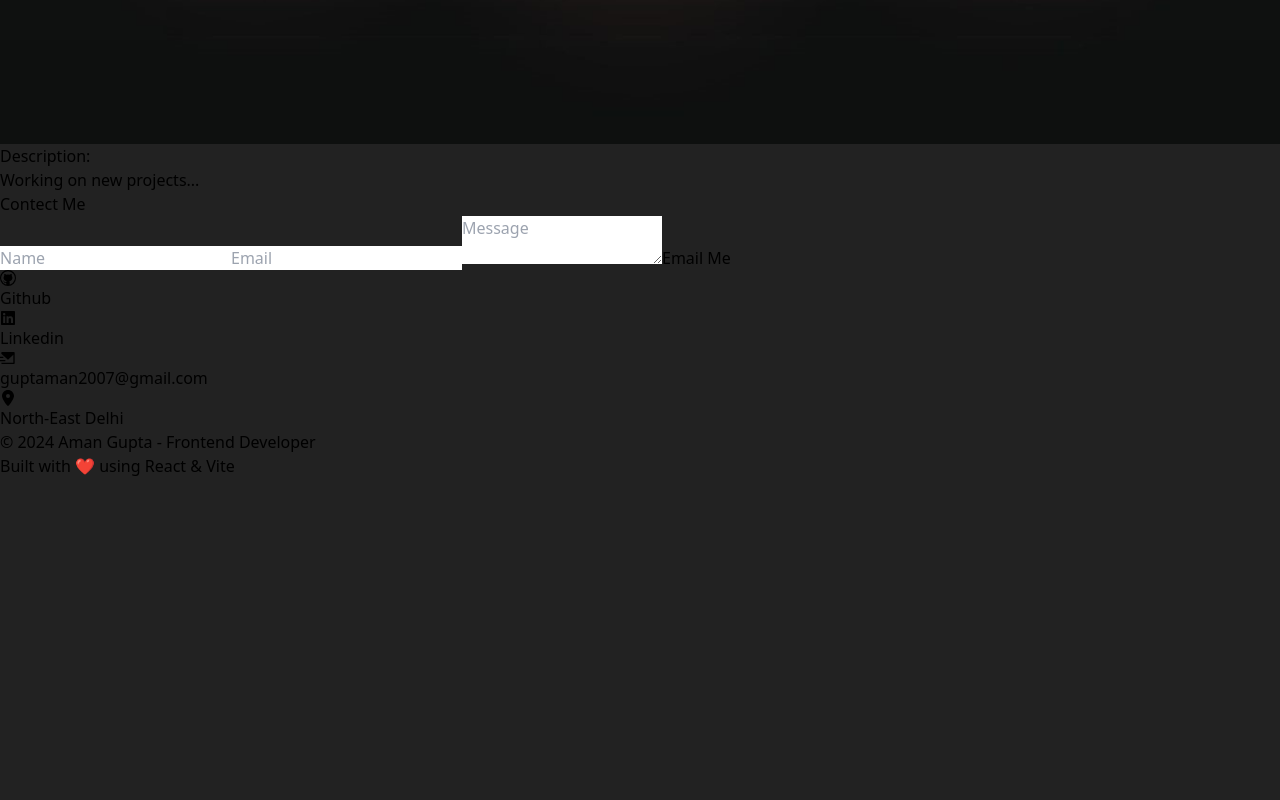
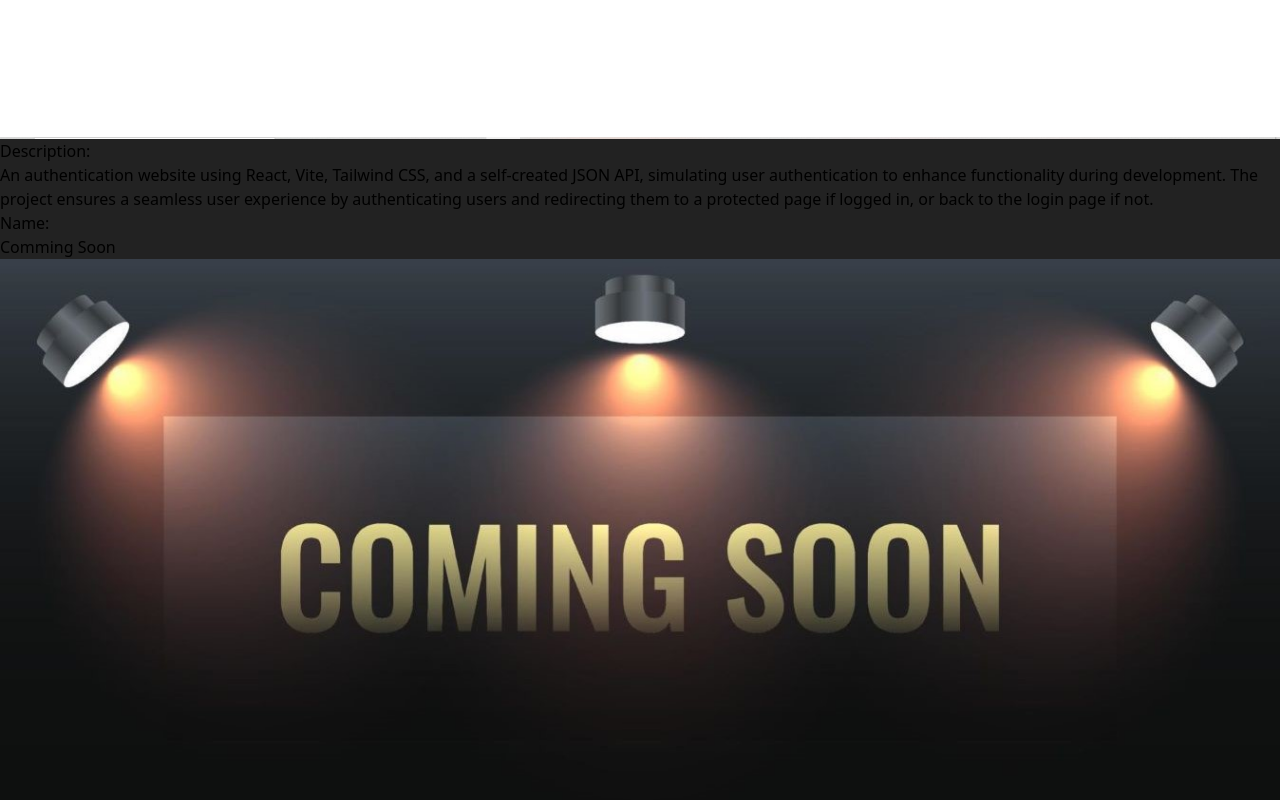
Before and after one commit to Aman-Gupta-01/MyPortfolio, a React (Vite) app: page / in a window 1280 px wide. Shown: the part 5880-6680 px from the top of the page. Before the commit the page ends 6358 px from the top, so only its background shows below. Built offline with nearby package versions, Linux system fonts and the light colour scheme.

Commit message:
Your commit message

```diff
--- a/src/components/data/projectData.js
+++ b/src/components/data/projectData.js
@@ -1,5 +1,6 @@
 import eCommerceImage from '../../Images/Projects/eCommerce.png';
 import comingSoon from '../../Images/Projects/coming-soon.jpg';
+import AuthImg from '../../Images/Projects/Auth.png'
 
 const projectData = [
     {
@@ -10,6 +11,12 @@ const projectData = [
         description: 'Developed a responsive frontend for an e-commerce food application using React, Redux Toolkit, Tailwind CSS, and npm(package manager), utilizing dummy data to simulate product listings and enhance functionality during development. This project provides a seamless user experience for browsing and purchasing food items.'
     },
     {
+        id: 1,
+        name: 'Authentication',
+        image: AuthImg,
+        description: 'An authentication website using React, Vite, Tailwind CSS, and a self-created JSON API, simulating user authentication to enhance functionality during development. The project ensures a seamless user experience by authenticating users and redirecting them to a protected page if logged in, or back to the login page if not.'
+    },
+    {
         id: 2,
         name: 'Comming Soon',
         image: comingSoon,
```
Also changed, not shown: src/Images/Projects/Auth.png (added).
